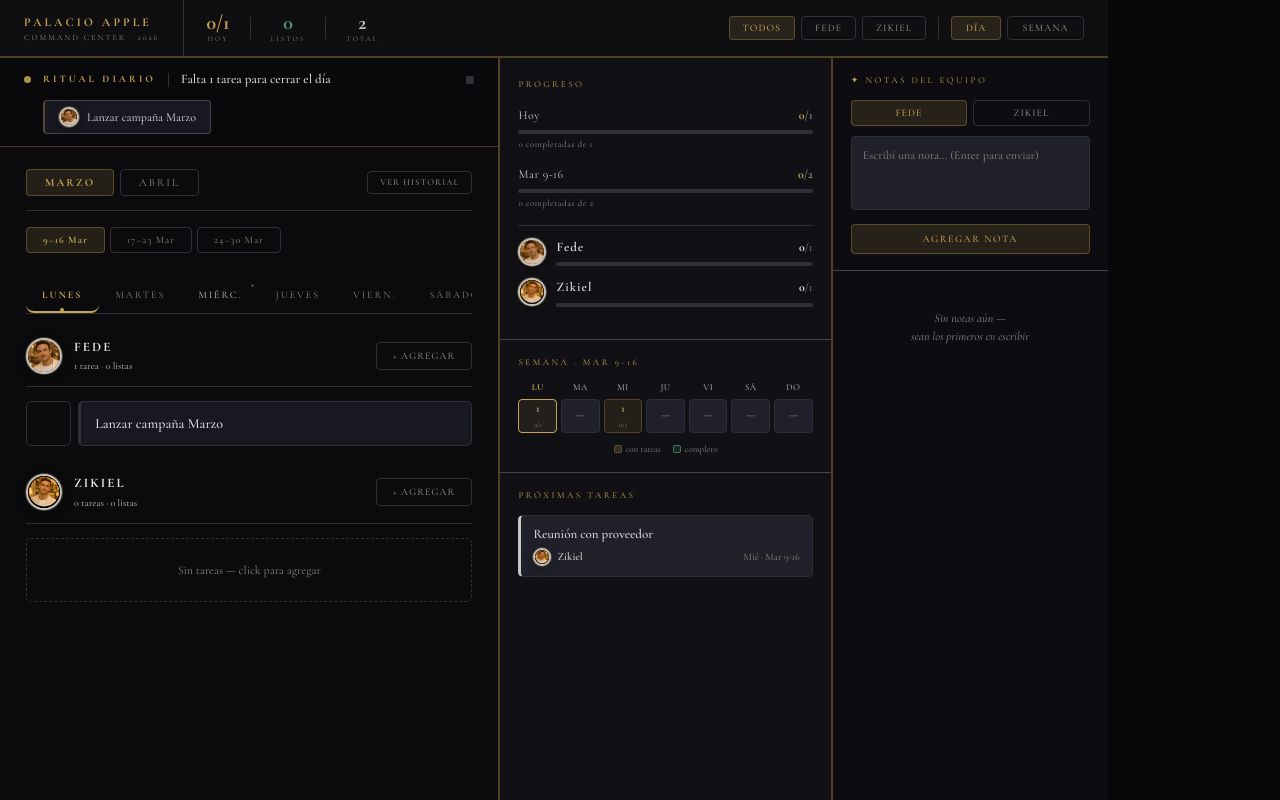
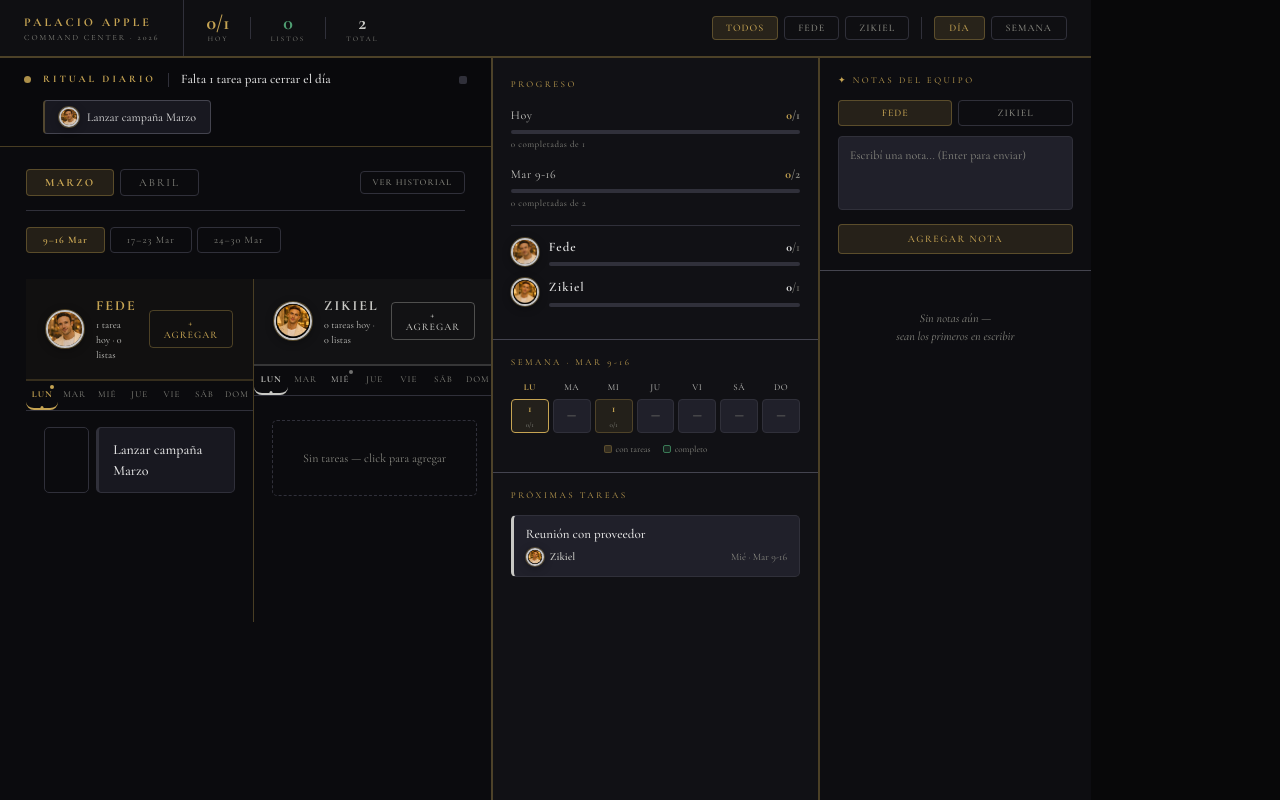
Before and after one commit to FedericoDiTata/palacio-app, a React (Vite) app: page / in a window 1280 px wide. Built offline with nearby package versions, Linux system fonts and the light colour scheme.

Commit message:
fix layout, cambios de interfaz

```diff
--- a/src/App.jsx
+++ b/src/App.jsx
@@ -643,7 +643,7 @@ export default function App() {
       {/* BODY */}
       <div style={{display:"flex",flex:1,overflow:"hidden",background:C.main,alignItems:"stretch"}}>
         {/* MAIN */}
-        <div style={{flex:"0 0 45%",overflowY:"auto",minWidth:0,background:C.main}}>
+        <div style={{flex:"0 0 45%",overflowY:"auto",minWidth:0,background:C.main,display:"flex",flexDirection:"column"}}>
 
           {/* RITUAL BANNER */}
           {view==="dia"&&(
@@ -683,7 +683,7 @@ export default function App() {
             </div>
           )}
 
-          <div style={{padding:"22px 26px"}}>
+          <div style={{padding: view==="dia" ? "22px 26px 0 26px" : "22px 26px"}}>
             {/* MONTH TABS */}
             <div style={{display:"flex",alignItems:"center",gap:6,marginBottom:16,
               borderBottom:`1px solid ${C.border}`,paddingBottom:14}}>
@@ -736,61 +736,78 @@ export default function App() {
               })}
             </div>
 
-            {/* DAY TABS */}
+            {/* DAY TABS — se mueven dentro de cada columna */}
+
+            {/* VISTA DÍA — dos columnas */}
             {view==="dia"&&(
-              <div style={{display:"flex",gap:1,marginBottom:24,borderBottom:`1px solid ${C.border}`,overflowX:"auto"}}>
-                {currentDays.map((d)=>{
-                  const hasTasks=filtered.filter(t=>t.week===activeWeek&&t.day===d).length>0;
-                  const isToday=d===TODAY_DAY, isActive=d===activeDay;
+              <div style={{display:"grid",gridTemplateColumns:"1fr 1fr",gap:0,height:"100%"}}>
+                {USERS.map((user,ui)=>{
+                  if(filterUser!=="Todos"&&filterUser!==user)return null;
+                  const uTasks=filtered.filter(t=>t.week===activeWeek&&t.assignee===user);
+                  const uDayTasks=uTasks.filter(t=>t.day===activeDay);
+                  const uDone=uDayTasks.filter(t=>t.status==="listo").length;
+                  const userColor=user==="Fede"?C.oro:C.perla2;
                   return (
-                    <button key={d} onClick={()=>setActiveDay(d)} style={{
-                      background:"transparent",border:"none",
-                      borderBottom:`2px solid ${isActive?C.oro:"transparent"}`,
-                      color:isActive?C.oro:hasTasks?C.perla2:C.perla3,
-                      padding:"10px 16px",cursor:"pointer",fontFamily:"inherit",
-                      fontSize:10,letterSpacing:2,transition:"all 0.15s",position:"relative",
-                      fontWeight:isActive?700:400,whiteSpace:"nowrap",flexShrink:0,
+                    <div key={user} style={{
+                      borderRight:ui===0?`1px solid ${C.borderH}`:"none",
+                      display:"flex",flexDirection:"column",minHeight:0,
                     }}>
-                      {(DAYS_FULL[d]||d).toUpperCase()}
-                      {isToday&&<div style={{position:"absolute",bottom:-1,left:"50%",transform:"translateX(-50%)",
-                        width:4,height:4,borderRadius:"50%",background:C.oro}}/>}
-                      {hasTasks&&!isActive&&<div style={{position:"absolute",top:5,right:5,
-                        width:3,height:3,borderRadius:"50%",background:C.border2}}/>}
-                    </button>
-                  );
-                })}
-              </div>
-            )}
-
-            {/* VISTA DÍA */}
-            {view==="dia"&&(
-              <div style={{maxWidth:720,display:"flex",flexDirection:"column",gap:28}}>
-                {USERS.map(user=>{
-                  if(filterUser!=="Todos"&&filterUser!==user)return null;
-                  const uTasks=filtered.filter(t=>t.week===activeWeek&&t.day===activeDay&&t.assignee===user);
-                  const uDone=uTasks.filter(t=>t.status==="listo").length;
-                  return (
-                    <div key={user}>
-                      <div style={{display:"flex",alignItems:"center",gap:12,marginBottom:14,
-                        paddingBottom:12,borderBottom:`1px solid ${C.border}`}}>
-                        <Avatar user={user} size={36}/>
-                        <div>
-                          <div style={{fontSize:13,letterSpacing:2,color:C.perla,fontWeight:700}}>{user.toUpperCase()}</div>
-                          <div style={{fontSize:10,color:C.perla2,marginTop:2}}>{uTasks.length} tarea{uTasks.length!==1?"s":""} · {uDone} lista{uDone!==1?"s":""}</div>
+                      {/* User header */}
+                      <div style={{
+                        padding:"16px 20px",
+                        borderBottom:`2px solid ${userColor}33`,
+                        background:`${userColor}08`,
+                        display:"flex",alignItems:"center",gap:12,flexShrink:0,
+                      }}>
+                        <Avatar user={user} size={38}/>
+                        <div style={{flex:1}}>
+                          <div style={{fontSize:14,letterSpacing:2,color:userColor,fontWeight:700}}>{user.toUpperCase()}</div>
+                          <div style={{fontSize:10,color:C.perla2,marginTop:2}}>
+                            {uDayTasks.length} tarea{uDayTasks.length!==1?"s":""} hoy · {uDone} lista{uDone!==1?"s":""}
+                          </div>
                         </div>
                         <button onClick={()=>addTask(activeWeek,activeDay,activeMonth)} className="horo" style={{
-                          marginLeft:"auto",background:"transparent",border:`1px solid ${C.border}`,color:C.perla3,
-                          borderRadius:4,padding:"7px 16px",cursor:"pointer",fontFamily:"inherit",fontSize:10,letterSpacing:1,transition:"all 0.15s"
+                          background:"transparent",border:`1px solid ${userColor}55`,color:userColor,
+                          borderRadius:4,padding:"6px 14px",cursor:"pointer",fontFamily:"inherit",
+                          fontSize:10,letterSpacing:1,transition:"all 0.15s"
                         }}>+ AGREGAR</button>
                       </div>
-                      <div style={{display:"flex",flexDirection:"column",gap:9}}>
-                        {uTasks.length===0
+
+                      {/* Day tabs per user */}
+                      <div style={{display:"flex",gap:0,borderBottom:`1px solid ${C.border}`,flexShrink:0,overflowX:"auto"}}>
+                        {currentDays.map((d)=>{
+                          const dt=uTasks.filter(t=>t.day===d);
+                          const isActive=d===activeDay, isToday=d===TODAY_DAY;
+                          return (
+                            <button key={d} onClick={()=>setActiveDay(d)} style={{
+                              flex:1,background:"transparent",border:"none",
+                              borderBottom:`2px solid ${isActive?userColor:"transparent"}`,
+                              color:isActive?userColor:dt.length>0?C.perla2:C.perla3,
+                              padding:"8px 4px",cursor:"pointer",fontFamily:"inherit",
+                              fontSize:9,letterSpacing:1,transition:"all 0.15s",
+                              fontWeight:isActive?700:400,whiteSpace:"nowrap",position:"relative",
+                              minWidth:0,
+                            }}>
+                              {d.toUpperCase()}
+                              {isToday&&<div style={{position:"absolute",bottom:-1,left:"50%",transform:"translateX(-50%)",
+                                width:3,height:3,borderRadius:"50%",background:userColor}}/>}
+                              {dt.length>0&&<div style={{position:"absolute",top:4,right:4,
+                                width:4,height:4,borderRadius:"50%",
+                                background:isActive?userColor:userColor+"88"}}/>}
+                            </button>
+                          );
+                        })}
+                      </div>
+
+                      {/* Tasks */}
+                      <div style={{flex:1,overflowY:"auto",padding:"16px 18px",display:"flex",flexDirection:"column",gap:8}}>
+                        {uDayTasks.length===0
                           ?<div onClick={()=>addTask(activeWeek,activeDay,activeMonth)}
-                            style={{border:`1px dashed ${C.border}`,borderRadius:5,padding:22,textAlign:"center",
-                              color:C.perla3,fontSize:12,cursor:"pointer",transition:"all 0.15s"}}>
+                            style={{border:`1px dashed ${C.border}`,borderRadius:5,padding:28,textAlign:"center",
+                              color:C.perla3,fontSize:12,cursor:"pointer",transition:"all 0.15s",marginTop:8}}>
                             Sin tareas — click para agregar
                           </div>
-                          :uTasks.map(t=><TaskCard key={t.id} task={t} onOpen={setModal} onQuickDone={quickDone}/>)
+                          :uDayTasks.map(t=><TaskCard key={t.id} task={t} onOpen={setModal} onQuickDone={quickDone}/>)
                         }
                       </div>
                     </div>
```
